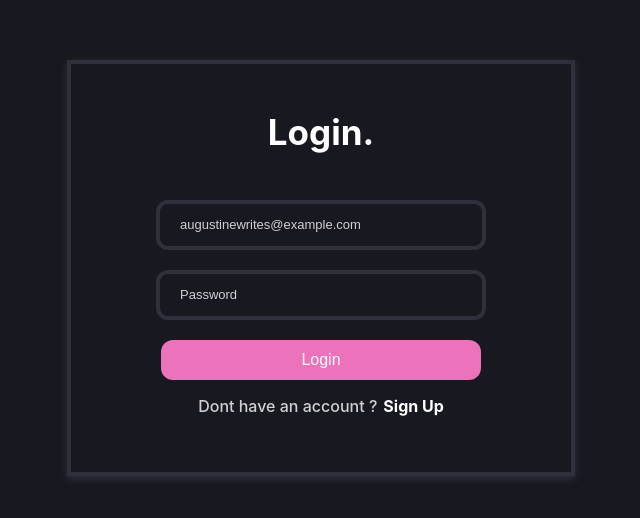
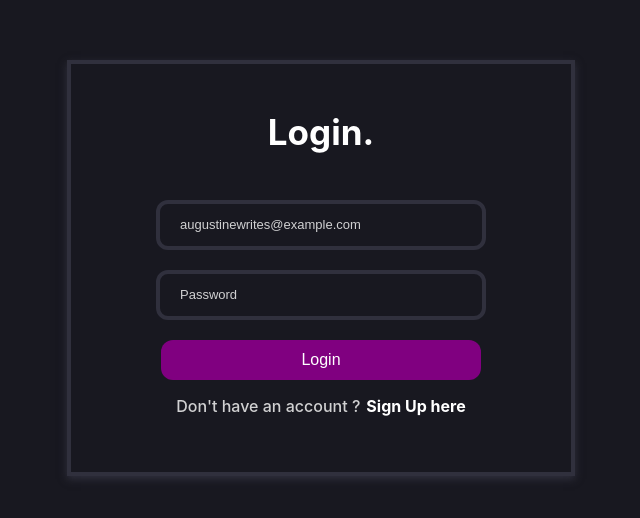
Before and after one commit to nicsylvia/Writing-site-clientside, a React (Create React App) app: page /login in a window 1280 px wide. Shown: the part 132-650 px from the top of the page, without its empty margins (319-959 px from the left). Built offline with nearby package versions, Linux system fonts and the light colour scheme.

Commit message:
saved all

```diff
--- a/src/Components/Auth/Login.tsx
+++ b/src/Components/Auth/Login.tsx
@@ -18,11 +18,13 @@ const Login = () => {
           placeholder="Password"
         />{" "}
         <br />
-        <Button type="submit">Login</Button>
+        <BtnWrap to = "/upload-blog">
+           <Button type="submit">Login</Button>
+        </BtnWrap>
         <SignUP>
-          <p>Dont have an account ?</p>{" "}
-          <Link style={{ textDecoration: "none" }} to={"/"}>
-            <b>Sign Up</b>
+          <p>Don't have an account ?</p>{" "}
+          <Link style={{ textDecoration: "none" }} to={"/register"}>
+            <b>Sign Up here</b>
           </Link>
         </SignUP>
       </Wrapper>
@@ -31,6 +33,8 @@ const Login = () => {
 };
 
 export default Login;
+
+const BtnWrap = styled(Link)``;
 
 const Password = styled.div`
   display: flex;
@@ -130,7 +134,7 @@ const SignUP = styled.div`
   }
 `;
 const Button = styled.button`
-  background-color: #eb72bb;
+  background-color: purple;
   border: 0;
   width: 320px;
   border-radius: 12px;
--- a/src/Components/UploadPost/UploadBlogs.tsx
+++ b/src/Components/UploadPost/UploadBlogs.tsx
@@ -213,11 +213,33 @@ const Card = styled.div`
 	padding: 10px;
 `;
 
-const Wrapper = styled.div``;
+const Wrapper = styled.form`
+  border: 4px solid rgb(48, 48, 61);
+  box-shadow: rgb(48, 48, 61) 0px 3px 8px;
+  flex-direction: column;
+  display: flex;
+  justify-content: center;
+  align-items: center;
+  width: 500px;
+  padding-bottom: 40px;
+
+  @media screen and (max-width: 500px) {
+    box-shadow: none;
+    border: 0;
+  }
+  h4 {
+    color: white;
+    font-size: 35px;
+    text-transform: capitalize;
+  }
+`;
 
 const Container = styled.div`
 	display: flex;
-	justify-content: center;
-	align-items: center;
+  justify-content: center;
+  align-items: center;
+  width: 100%;
+  height: 100vh;
+  background-color: rgb(24, 24, 32);
 	flex-direction: column;
 `;
```
